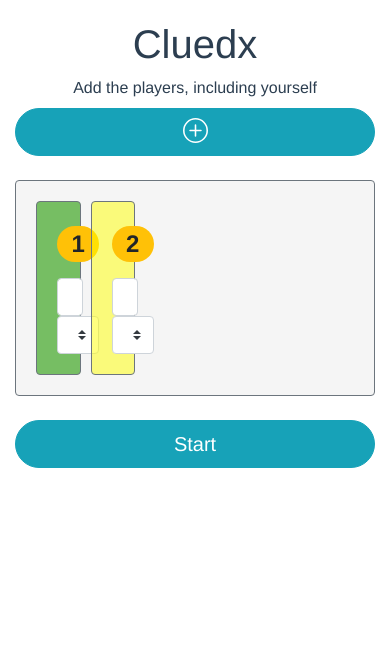
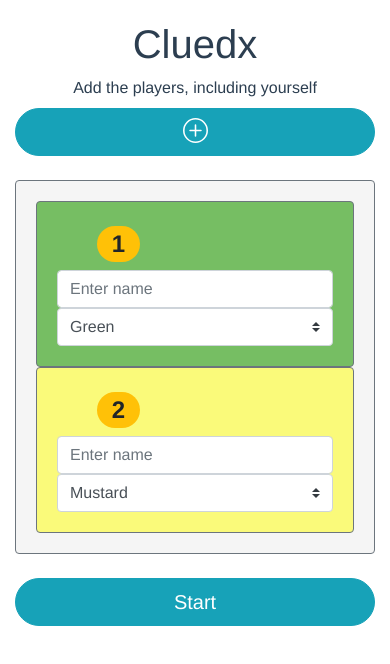
Before and after one commit to ethan-burnett/cluedo-helper, a Vue app: page / in a window 390 px wide. Shown: the top 664 px of the page. Built offline with nearby package versions, Linux system fonts and the light colour scheme.

Commit message:
updated setup screen to be responsive

```diff
--- a/src/App.vue
+++ b/src/App.vue
@@ -11,7 +11,7 @@
             <br>
             <b-card style="background-color: whitesmoke" border-variant="secondary">
                 <b-form-row>
-                    <b-col cols="2" v-for="player in players" :key="player.position">
+                    <b-col sm="12" md="6" lg="2" v-for="player in players" :key="player.position">
                         <b-card :style="'background-color: ' + player.character.colour" border-variant="secondary">
                             <b-row>
                                 <b-col align-self="start">
```
